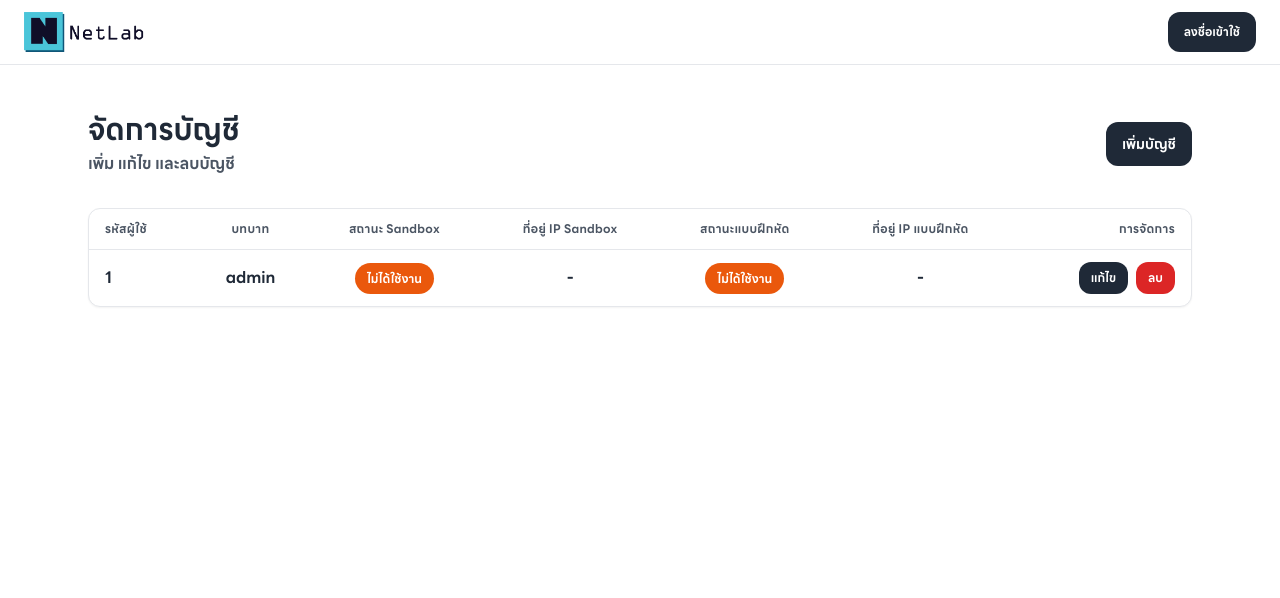
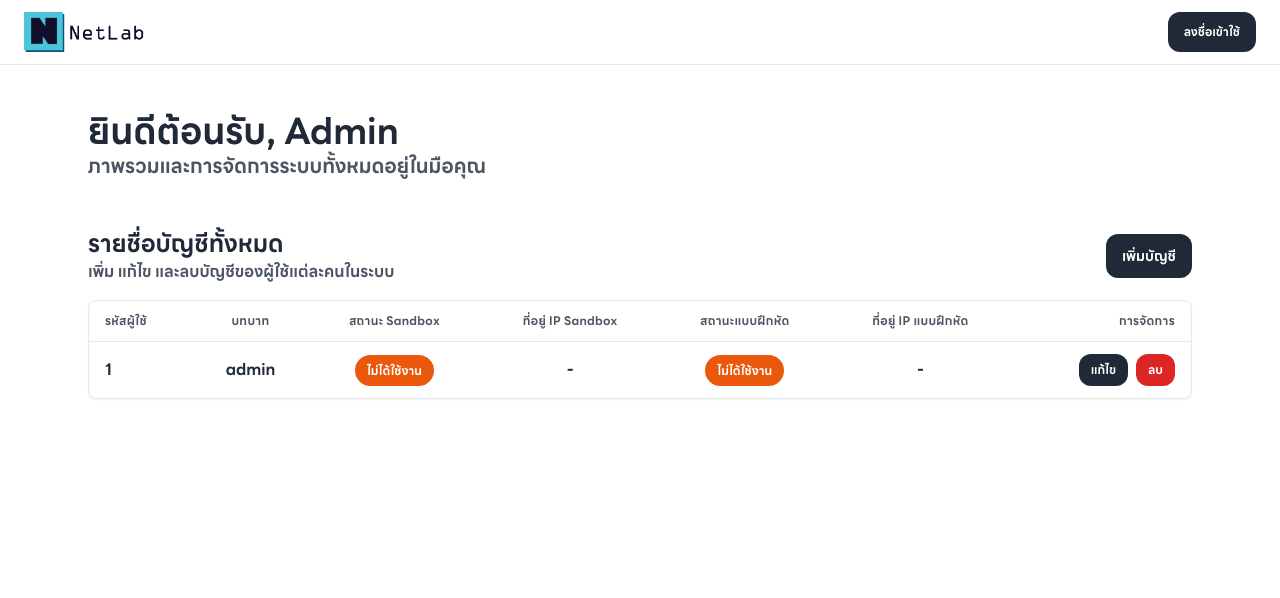
Before and after one commit to Kawaiiow/GNS3VM_Spawner, a FastAPI app: template frontend/app/template/admin/dashboard.html in a window 1280 px wide. Shown: the top 598 px of the page. Run offline with FastAPI, Linux system fonts and the light colour scheme; the template is opened without the code that fills it: most values are stand-ins (such as "Sample title", 1, 10 or a date in 2020); some libraries are stand-ins or nearby versions.

Commit message:
change admin dashboard text

```diff
--- a/frontend/app/template/admin/dashboard.html
+++ b/frontend/app/template/admin/dashboard.html
@@ -7,14 +7,16 @@
 <body class="bg-white">
     {% include "component/navbar.html" %}
     <div class="max-w-6xl min-h-screen mx-auto px-6 py-28">
-        <div class="flex items-center justify-between mb-8">
+        <p class="text-gray-800 text-4xl">ยินดีต้อนรับ, {{ request.cookies.get("username", "Admin") }}</p>
+        <p class="text-gray-600 text-xl mb-12">ภาพรวมและการจัดการระบบทั้งหมดอยู่ในมือคุณ</p>
+        <div class="flex items-center justify-between mb-4">
             <div>
-                <h1 class="text-gray-800 text-3xl">จัดการบัญชี</h1>
-                <p class="text-gray-600 mt-1">เพิ่ม แก้ไข และลบบัญชี</p>
+                <p class="text-gray-800 text-2xl">รายชื่อบัญชีทั้งหมด</p>
+                <p class="text-gray-600 text-md">เพิ่ม แก้ไข และลบบัญชีของผู้ใช้แต่ละคนในระบบ</p>
             </div>
             <a href="/admin/create" class="bg-gray-800 hover:bg-gray-700 transition-colors duration-200 ease-in-out text-white px-4 py-3 rounded-xl text-sm">เพิ่มบัญชี</a>
         </div>
-        <div class="bg-white border rounded-xl overflow-x-auto shadow-sm">
+        <div class="bg-white border rounded-lg overflow-x-auto shadow-sm">
             <table class="min-w-lg w-full">
                 <tr class="text-xs text-gray-600 tracking-wide">
                     <th class="px-4 py-3 text-left">รหัสผู้ใช้</th>
```
